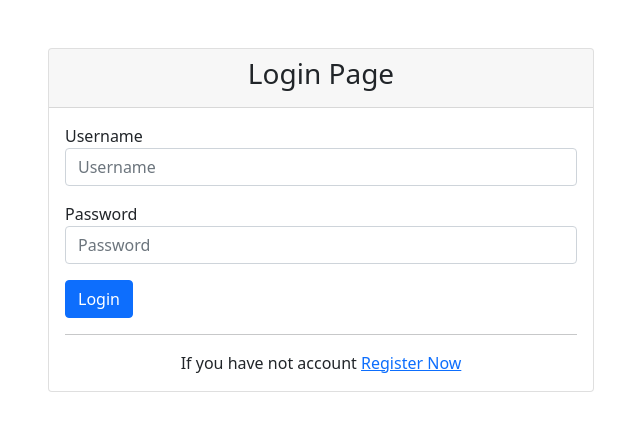
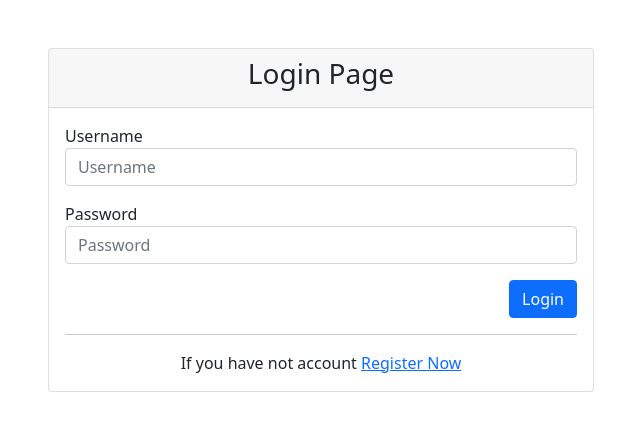
Before and after one commit to ryanisml/bstrap-sample-learning, a PHP site: page /login.php in a window 1280 px wide. Shown: the top 431 px of the page, without its empty margins (319-959 px from the left). Run offline with PHP 8.4, Linux system fonts and the light colour scheme.

Commit message:
Update login.php UI to include a clearfix div

```diff
--- a/login.php
+++ b/login.php
@@ -76,9 +76,10 @@ include 'database.php';
                                         id="Password"
                                         placeholder="Password">
                                 </div>
-                                <div class="mb-3">
+                                <div class="float-end">
                                     <button type="submit" class="btn btn-primary">Login</button>
                                 </div>
+                                <div class="clearfix"></div>
                                 <hr>
                                 <p class="text-center mb-0">If you have not account
                                     <a href="register.php">Register Now</a>
```
